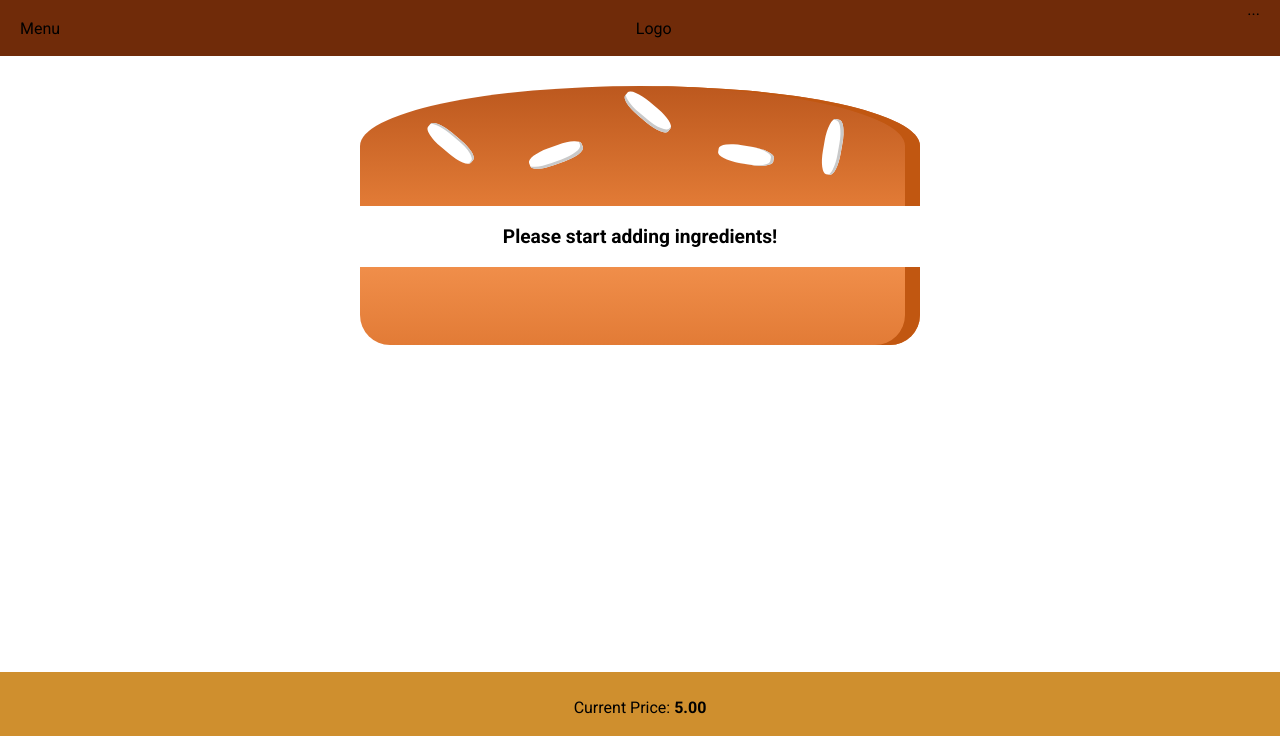
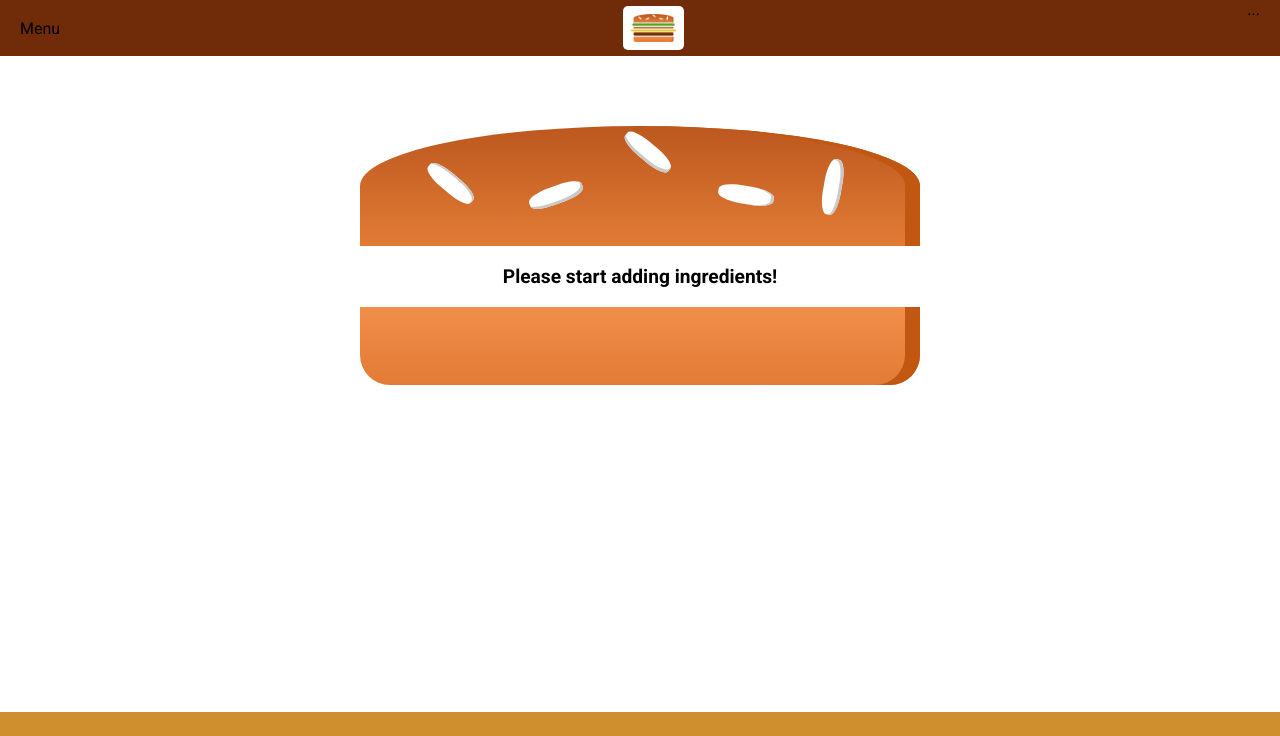
Before and after one commit to jamiev03/React-Playground, a React (Create React App) app in the folder hamburger-builder/: page / in a window 1280 px wide. Shown: the top 736 px of the page. Built offline with nearby package versions, Linux system fonts and the light colour scheme.

Commit message:
implement Logo component

```diff
--- /dev/null
+++ b/hamburger-builder/src/components/Logo/Logo.js
@@ -0,0 +1,11 @@
+import React from 'react';
+import burgerLogo from '../../assets/images/original.png';
+import classes from '../../modules/Logo.module.css';
+
+const logo = (props) => (
+    <div className={classes.Logo}>
+        <img src={burgerLogo} alt="myBurger" />
+    </div>
+)
+
+export default logo;
--- a/hamburger-builder/src/components/Navigation/Toolbar/Toolbar.js
+++ b/hamburger-builder/src/components/Navigation/Toolbar/Toolbar.js
@@ -1,10 +1,11 @@
 import React from 'react';
 import classes from '../../../modules/Toolbar.module.css';
+import Logo from '../../Logo/Logo';
 
 const toolbar = (props) => (
     <header className={classes.Toolbar}>
         <div>Menu</div>
-        <div>Logo</div>
+        <Logo />
         <nav>
             ...
         </nav>
--- a/hamburger-builder/src/modules/Layout.module.css
+++ b/hamburger-builder/src/modules/Layout.module.css
@@ -1,3 +1,3 @@
 .content {
-    margin-top: 72px;
+    margin-top: 7rem;
 }
--- /dev/null
+++ b/hamburger-builder/src/modules/Logo.module.css
@@ -0,0 +1,11 @@
+.Logo {
+    background-color: #fff;
+    padding: 8px;
+    height: 80%;
+    box-sizing: border-box;
+    border-radius: 5px;
+}
+
+.Logo img {
+    height: 100%;
+}
```
Also changed, not shown: hamburger-builder/src/assets/images/original.png (added).
